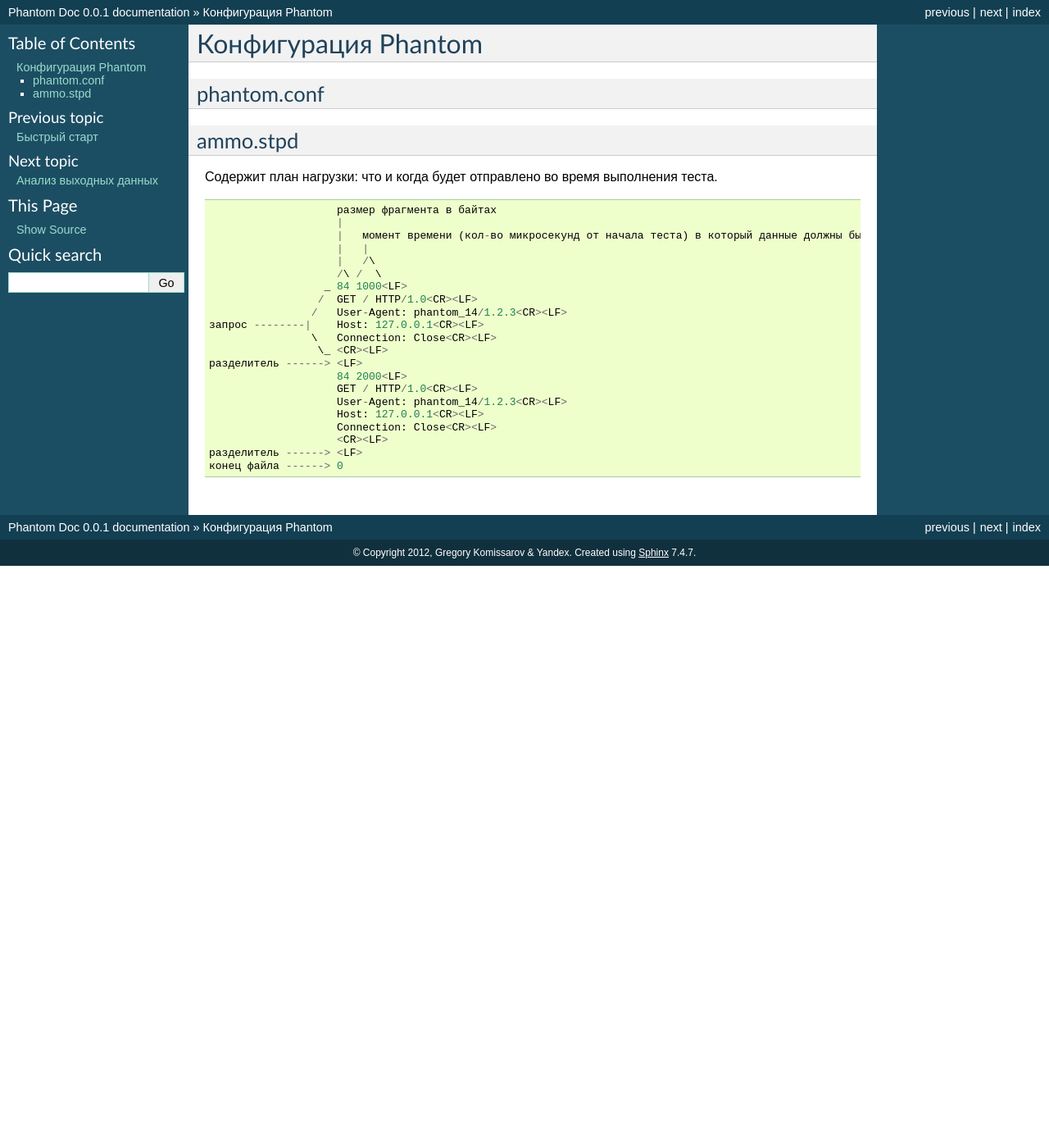
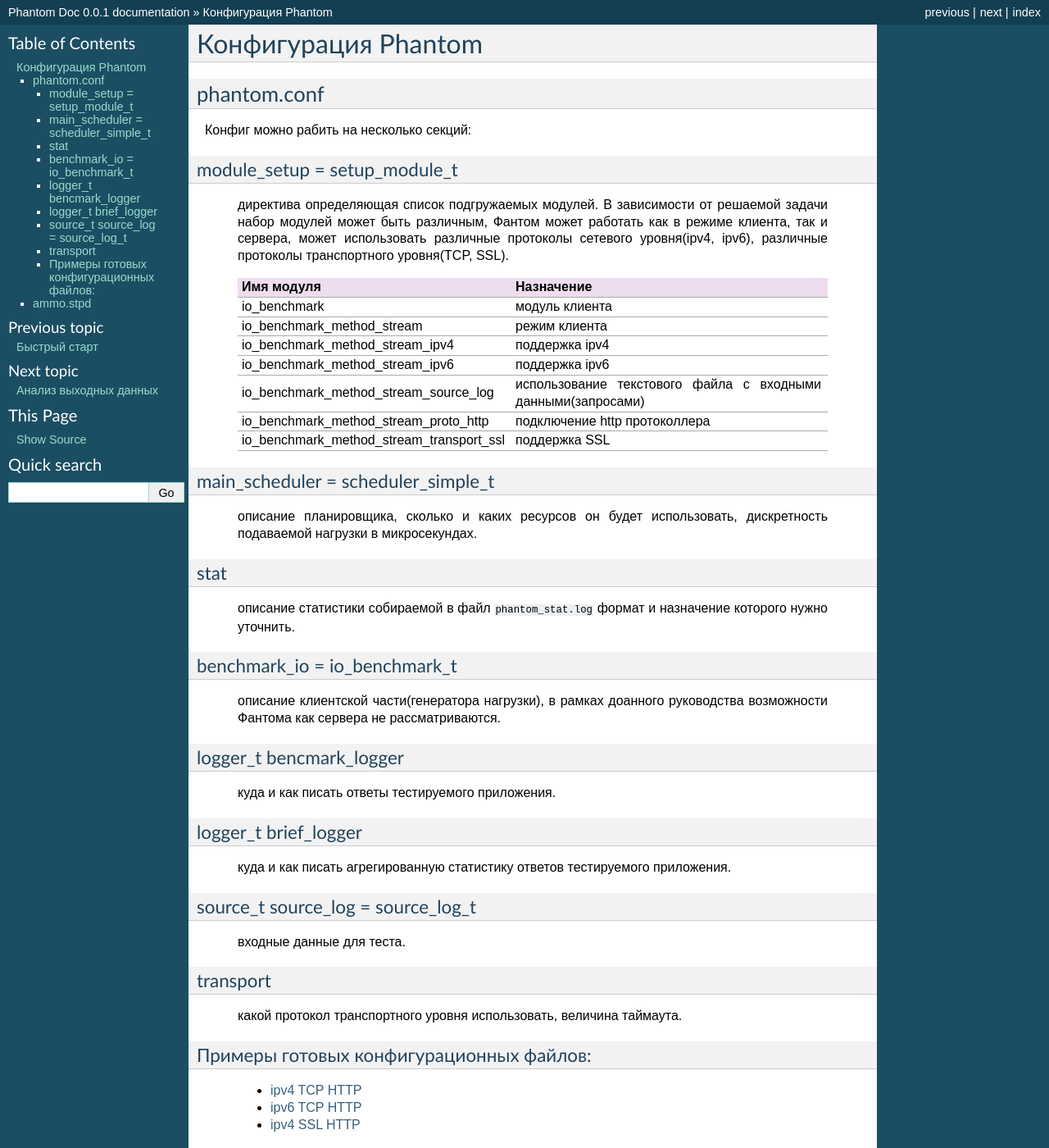
Before and after one commit to greggyNapalm/phantom_doc, a Sphinx documentation site: the page built from docs/writing-a-phantom-conf.rst, in a window 1280 px wide and 1400 px high. Shown: the whole window at 82% size. Built offline with Sphinx 7.4.7, drawn with Linux system fonts in a browser that asks for light colours.

Commit message:
phantom config added

```diff
--- a/docs/writing-a-phantom-conf.rst
+++ b/docs/writing-a-phantom-conf.rst
@@ -4,6 +4,59 @@
 
 phantom.conf
 ============
+
+Конфиг можно рабить на несколько секций:
+
+module_setup = setup_module_t
+-----------------------------
+ директива определяющая список подгружаемых модулей. В зависимости от решаемой задачи набор модулей может быть различным, Фантом может работать как в режиме клиента, так и сервера, может использовать различные протоколы сетевого уровня(ipv4, ipv6), различные протоколы транспортного уровня(TCP, SSL).
+
+ ======================================== ============================================================
+  Имя модуля                              Назначение
+ ======================================== ============================================================
+ io_benchmark                             модуль клиента
+ io_benchmark_method_stream               режим клиента
+ io_benchmark_method_stream_ipv4          поддержка ipv4
+ io_benchmark_method_stream_ipv6          поддержка ipv6
+ io_benchmark_method_stream_source_log    использование текстового файла с входными данными(запросами)
+ io_benchmark_method_stream_proto_http    подключение http протоколлера
+ io_benchmark_method_stream_transport_ssl поддержка SSL
+ ======================================== ============================================================
+
+main_scheduler = scheduler_simple_t
+-----------------------------------
+ описание планировщика, сколько и каких ресурсов он будет использовать, дискретность подаваемой нагрузки в микросекундах.
+
+stat
+----
+ описание статистики собираемой в файл ``phantom_stat.log`` формат и назначение которого нужно уточнить.
+
+benchmark_io = io_benchmark_t
+-----------------------------
+ описание клиентской части(генератора нагрузки), в рамках доанного руководства возможности Фантома как сервера не рассматриваются.
+
+logger_t bencmark_logger
+------------------------
+ куда и как писать ответы тестируемого приложения.
+
+logger_t brief_logger
+---------------------
+ куда и как писать агрегированную статистику ответов тестируемого приложения.
+
+source_t source_log = source_log_t
+----------------------------------
+ входные данные для теста.
+
+transport
+---------
+ какой протокол транспортного уровня использовать, величина таймаута.
+
+Примеры готовых конфигурационных файлов:
+---------------------------------------------
+ * `ipv4 TCP HTTP <http://loadstorm.com/>`_
+ * `ipv6 TCP HTTP <http://loadstorm.com/>`_
+ * `ipv4 SSL HTTP <http://loadstorm.com/>`_
+
 
 ammo.stpd
 =========
```
